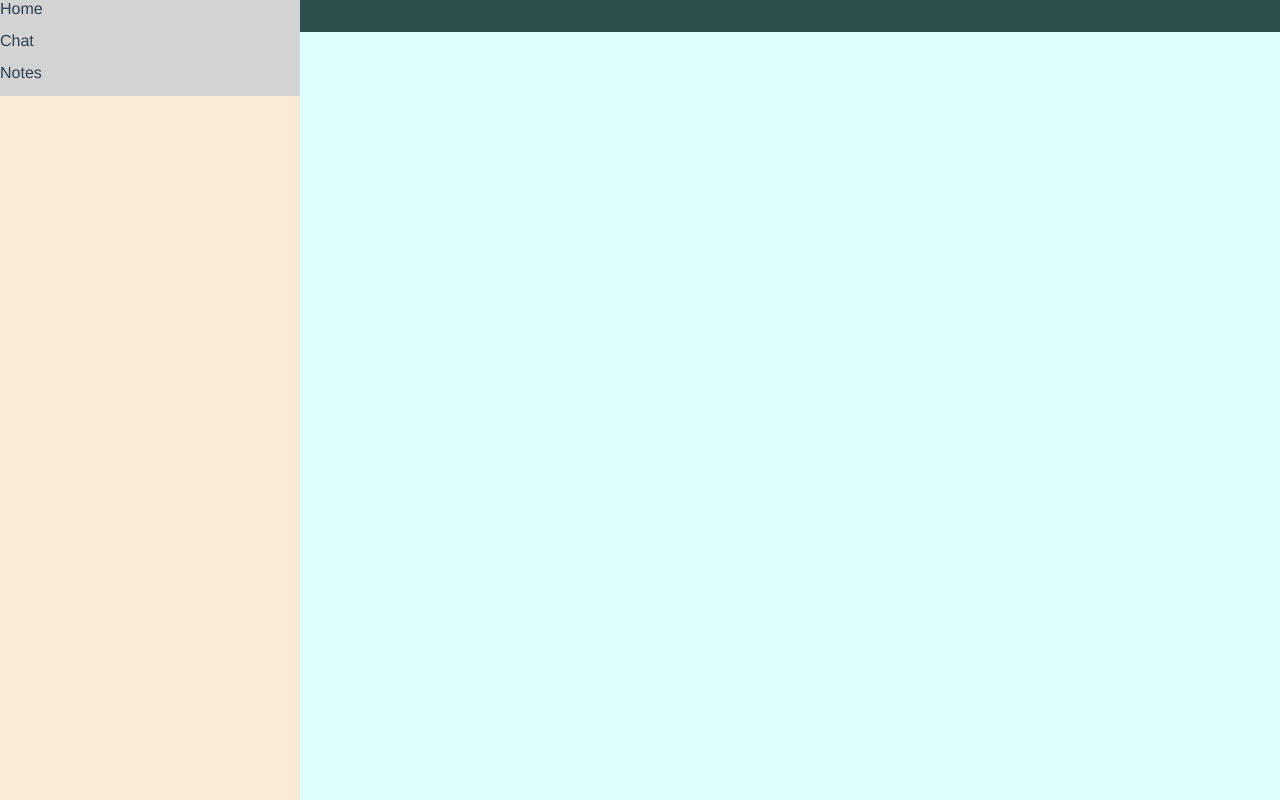
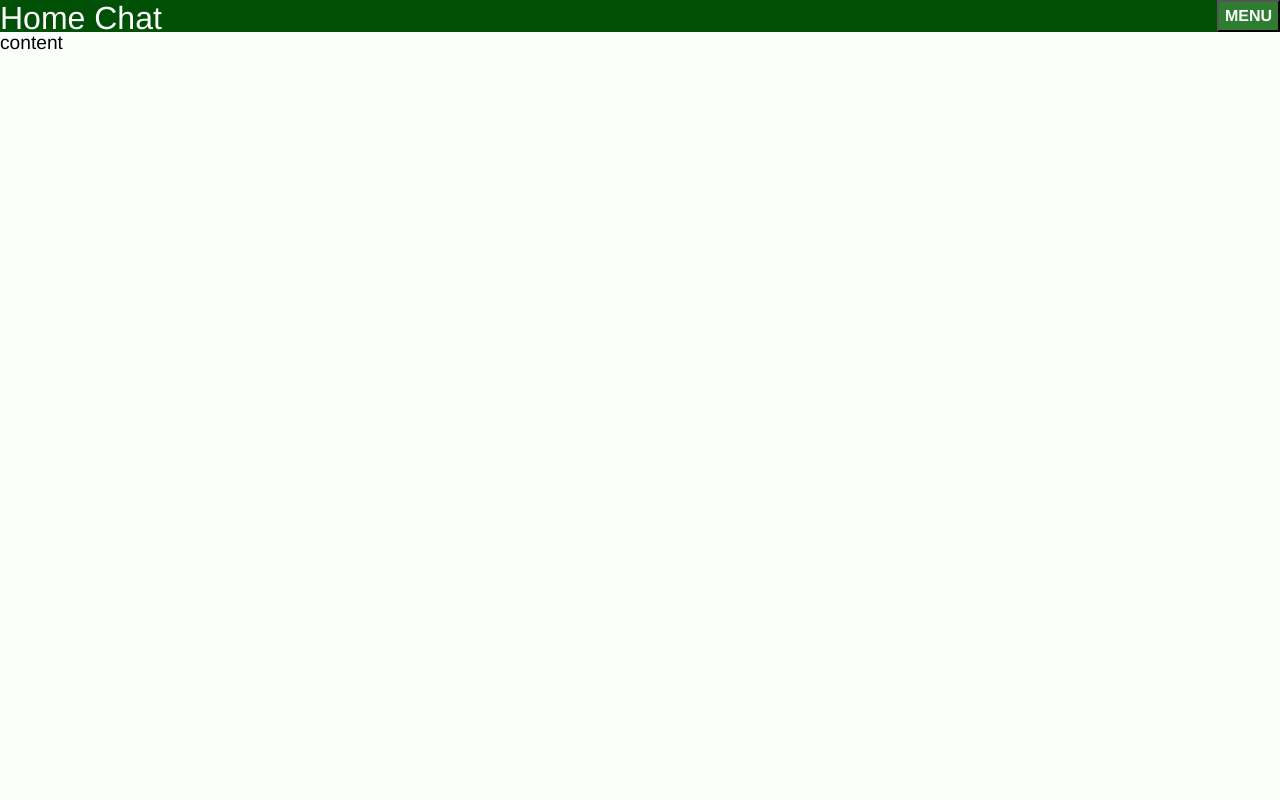
Before and after one commit to gift-a/home-chat, a Vue app: page / in a window 1280 px wide. Built offline with nearby package versions, Linux system fonts and the light colour scheme.

Commit message:
add custom theme

```diff
--- a/public/index.html
+++ b/public/index.html
@@ -5,11 +5,12 @@
 		<meta http-equiv="X-UA-Compatible" content="IE=edge" />
 		<meta name="viewport" content="width=device-width,initial-scale=1.0" />
 		<link rel="icon" href="<%= BASE_URL %>favicon.ico" />
+		<link rel="stylesheet" href="https://cdnjs.cloudflare.com/ajax/libs/normalize/8.0.1/normalize.min.css">
 		<title>Home Chat</title>
 	</head>
 	<body>
 		<noscript>
-			<strong>We're sorry but home-chat doesn't work properly without JavaScript enabled. Please enable it to continue.</strong>
+			<strong>We're sorry but Home Chat doesn't work properly without JavaScript enabled. Please enable it to continue.</strong>
 		</noscript>
 		<div id="app"></div>
 		<!-- built files will be auto injected -->
--- /dev/null
+++ b/src/App.service.ts
@@ -0,0 +1,15 @@
+import Vue from 'vue';
+
+export default new Vue({
+  data() {
+    return {
+      isMenuOpen: false,
+    };
+  },
+  methods: {
+    toggleMenu() {
+      this.isMenuOpen = !this.isMenuOpen;
+      this.$emit('toggleMenu', this.isMenuOpen);
+    },
+  },
+});
--- a/src/App.vue
+++ b/src/App.vue
@@ -1,7 +1,6 @@
 <template>
   <div id='app'>
     <Header></Header>
-    <Menu></Menu>
     <Root></Root>
   </div>
 </template>
@@ -9,7 +8,6 @@
 <script lang="ts">
 import Vue from 'vue';
 import Header from './common/Header.vue';
-import Menu from './common/Menu.vue';
 import Root from './common/Root.vue';
 
 
@@ -17,26 +15,18 @@ export default Vue.extend({
   name: 'app',
   components: {
     Header,
-    Menu,
     Root,
   }
 });
 </script>
 
 <style>
-html, body {
-  font-size: 16px;
-  margin: 0;
-  padding: 0;
-}
-
-* {
-  box-sizing: border-box;
-}
+@import './styles/main.css';
 
 #app {
+  height: 100%;
+  display: grid;
+  grid-template-rows: 32px 1fr;
   font-family: 'Avenir', Helvetica, Arial, sans-serif;
-  color: #2c3e50;
-  min-height: 100vh;
 }
 </style>
--- a/src/common/Header.vue
+++ b/src/common/Header.vue
@@ -1,24 +1,40 @@
 <template>
-	<header>Home Chat</header>
+	<header class="primary-color-dark">
+		<span class="logo">Home Chat</span>
+		<button @click="onMenuClick" class="primary-color">Menu</button>
+	</header>
 </template>
 
 <script lang="ts">
-import Vue from 'vue'
+import Vue from 'vue';
+import AppService from '../App.service';
+
+
 export default Vue.extend({
 	name: 'Header',
+	data() {
+		return {
+		}
+	},
+	methods: {
+		onMenuClick() {
+			AppService.toggleMenu();
+		},
+	}
 })
 </script>
 
 <style scoped>
 	header {
-		position: absolute;
-		top: 0;
-		left: 0;
-		right: 0;
-		height: 32px;
+		display: flex;
+		justify-content: space-between;
+	}
+	.logo {
 		font-size: 2rem;
-		z-index: 50;
-		background-color: darkslategrey;
-		color: white;
+	}
+	button {
+		text-transform: uppercase;
+		font-weight: bolder;
+		cursor: pointer;
 	}
 </style>
--- a/src/common/Menu.vue
+++ b/src/common/Menu.vue
@@ -1,40 +1,63 @@
 <template>
-	<aside>
+	<aside v-show="isOpen" class="secondary-color-dark">
 		<ul>
-			<li>Home</li>
-			<li>Chat</li>
-			<li>Notes</li>
+			<li v-for="item in menuItems" :key="item" class="secondary-color">{{ item }}</li>
 		</ul>
 	</aside>
 </template>
 
 <script lang="ts">
-import Vue from 'vue'
+import Vue from 'vue';
+import AppService from '../App.service';
+
 export default Vue.extend({
-	name: 'Menu'
+	name: 'Menu',
+	data() {
+		return {
+			isOpen: false,
+			menuItems: [
+				'Home',
+				'Chat',
+				'Notes'
+			]
+		};
+	},
+	created() {
+		this.isOpen = AppService.isMenuOpen;
+		AppService.$on('toggleMenu', (isOpen) => this.isOpen = isOpen);
+	},
 })
 </script>
 
 <style scoped>
 	aside {
-		width: 300px;
+		width: 280px;
 		position: absolute;
-		left: 0;
+		right: 0;
 		top: 0;
 		bottom: 0;
-		background-color: antiquewhite;
+		border-left: 1px solid gray;
+		box-shadow: -12px 6px 6px rgba(0, 0, 0, 0.2);
 		z-index: 100;
 	}
 
-	ul, li {
-		padding: 0;
-		margin: 0;
+	li {
+		padding: 1rem;
+		width: 100%;
+		border-top: 1px solid gray;
+		border-bottom: 1px solid gray;
 	}
 
-	li {
-		height: 2rem;
-		width: 100%;
-		background-color: lightgray;
-		appearance: none;
+	li:last-child {
+		border-bottom: none;
+	}
+
+	li:first-child {
+		border-top: none;
+	}
+
+	li:hover {
+		color: white;
+		background-color: gray;
 	}
 </style>
--- a/src/common/Root.vue
+++ b/src/common/Root.vue
@@ -1,25 +1,34 @@
 <template>
-	<main>
+	<div class='root'>
+		<Menu></Menu>
+		<main class="secondary-color-light">
 			<div>
 				content
 			</div>
 		</main>
+	</div>
 </template>
 
 <script lang="ts">
-import Vue from 'vue'
+import Vue from 'vue';
+import Menu from './Menu.vue';
+
 export default Vue.extend({
-	name: 'Root'
+	name: 'Root',
+	components: {
+		Menu,
+	},
 })
 </script>
 
 <style scoped>
+.root {
+	position: relative;
+}
+
 main {
-		padding-top: 32px;
-		position: relative;
+	min-height: 100%;
 	font-size: 1.2rem;
-		background-color: lightcyan;
-		min-height: 100vh;
 	overflow-y: auto;
 }
 </style>
--- a/src/styles/main.css
+++ b/src/styles/main.css
@@ -0,0 +1,43 @@
+body {
+	height: 100vh;
+}
+
+* {
+	box-sizing: border-box;
+}
+
+ul {
+	list-style-type: none;
+	margin: 0;
+	padding: 0;
+}
+
+.primary-color {
+	background-color: #2e7d32;
+	color: #fff;
+}
+
+.primary-color-light {
+	background-color: #60ad5e;
+	color: #000;
+}
+
+.primary-color-dark {
+	background-color: #005005;
+	color: #fff;
+}
+
+.secondary-color {
+	background-color: #c8e6c9;
+	color: #000;
+}
+
+.secondary-color-light {
+	background-color: #fbfffc;
+	color: #000;
+}
+
+.secondary-color-dark {
+	background-color: #97b498;
+	color: #000;
+}
```
Also changed, not shown: 1 other file (tests, documents, lock files or other folders). Lines whose indentation alone changed are shown as unchanged.
